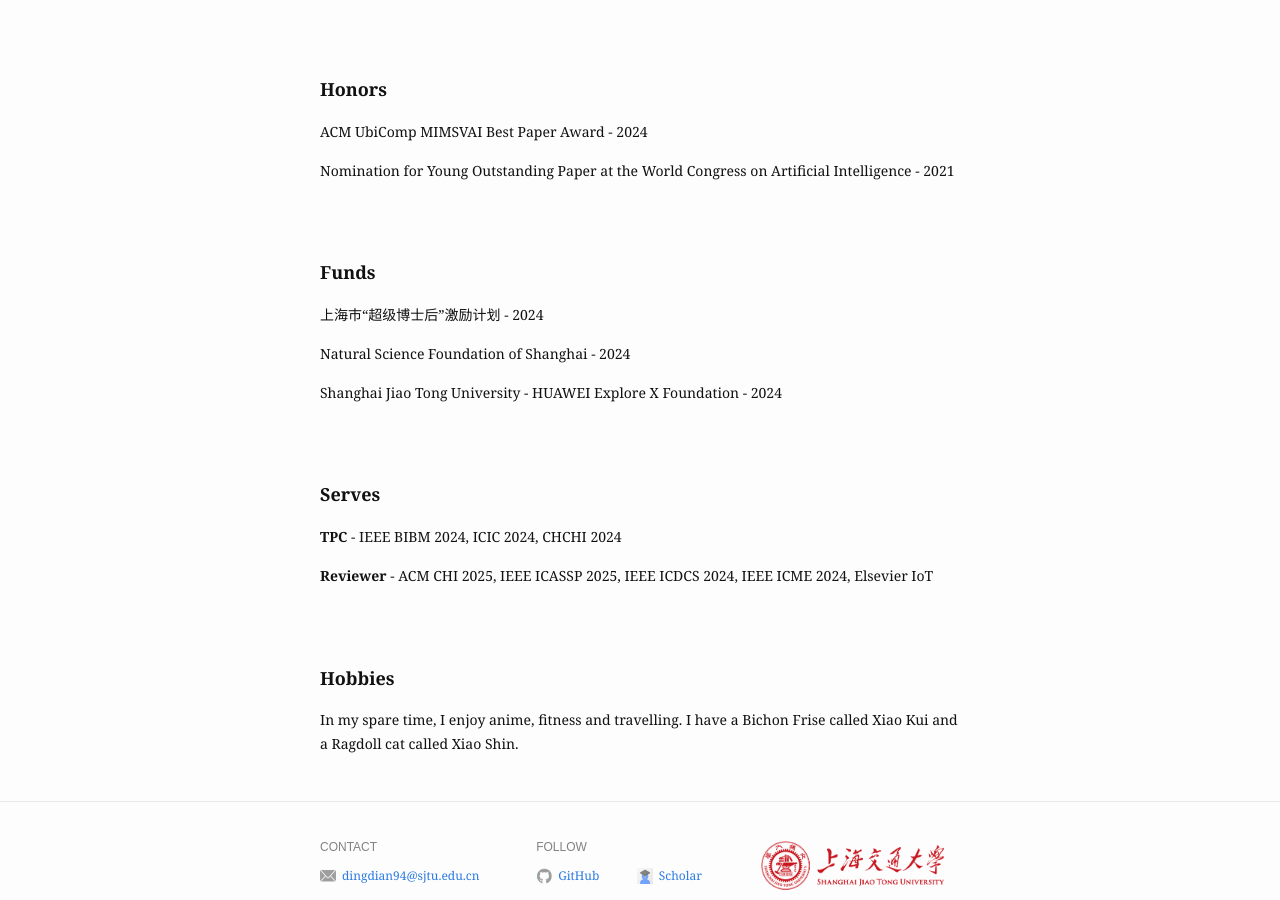
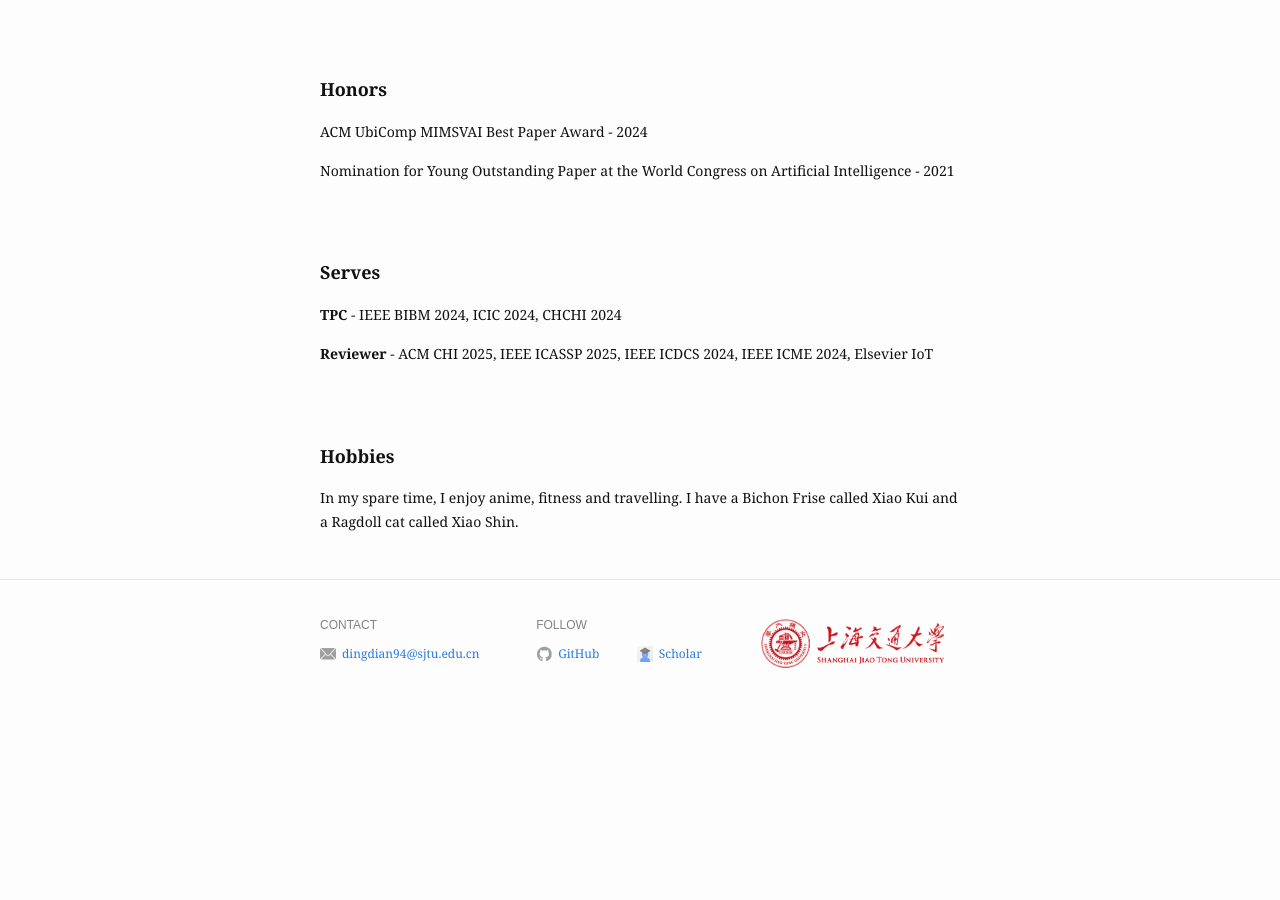
Before and after one commit to dianding0102/dian_web, a Jekyll site: the page built from index.md, in a window 1280 px wide and 900 px high, scrolled down 1532 px. Built offline with Jekyll 4.4.1, drawn with Linux system fonts in a browser that asks for light colours; after the commit the page ends 2253 px from its top, so only the background shows below that.

Commit message:
1
remove funds

```diff
--- a/_layouts/home.html
+++ b/_layouts/home.html
@@ -116,7 +116,7 @@
       </div>
     </div>
 
-    <div class="page-content">
+    <!-- <div class="page-content">
       <div class="wrapper">
         <div class="home">
 
@@ -124,7 +124,7 @@
         <font size=4><b>Funds</b></font>
         </p>
         <p>
-          上海市“超级博士后”激励计划  - 2024
+          Shanghai Super Postdoc Incentive Programme - 2024
         </p>
         <p>
           Natural Science Foundation of Shanghai  - 2024
@@ -134,7 +134,7 @@
         </p>
         </div>
       </div>
-    </div>
+    </div> -->
 
         <div class="page-content">
       <div class="wrapper">
```
